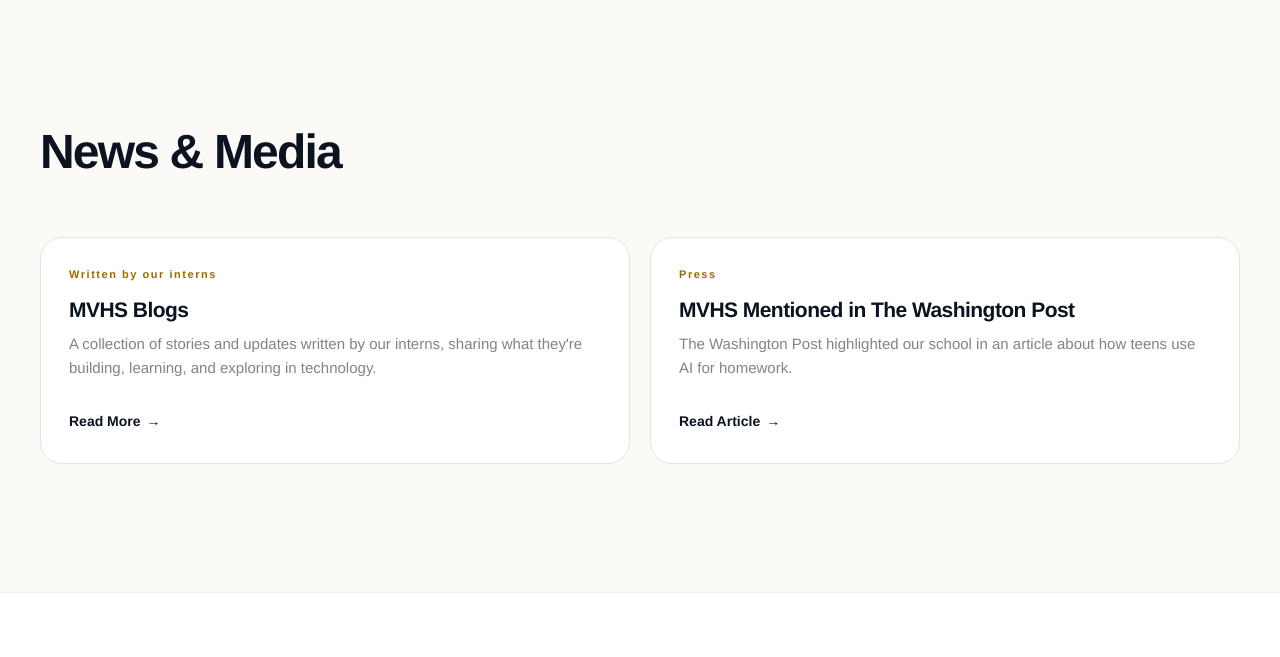
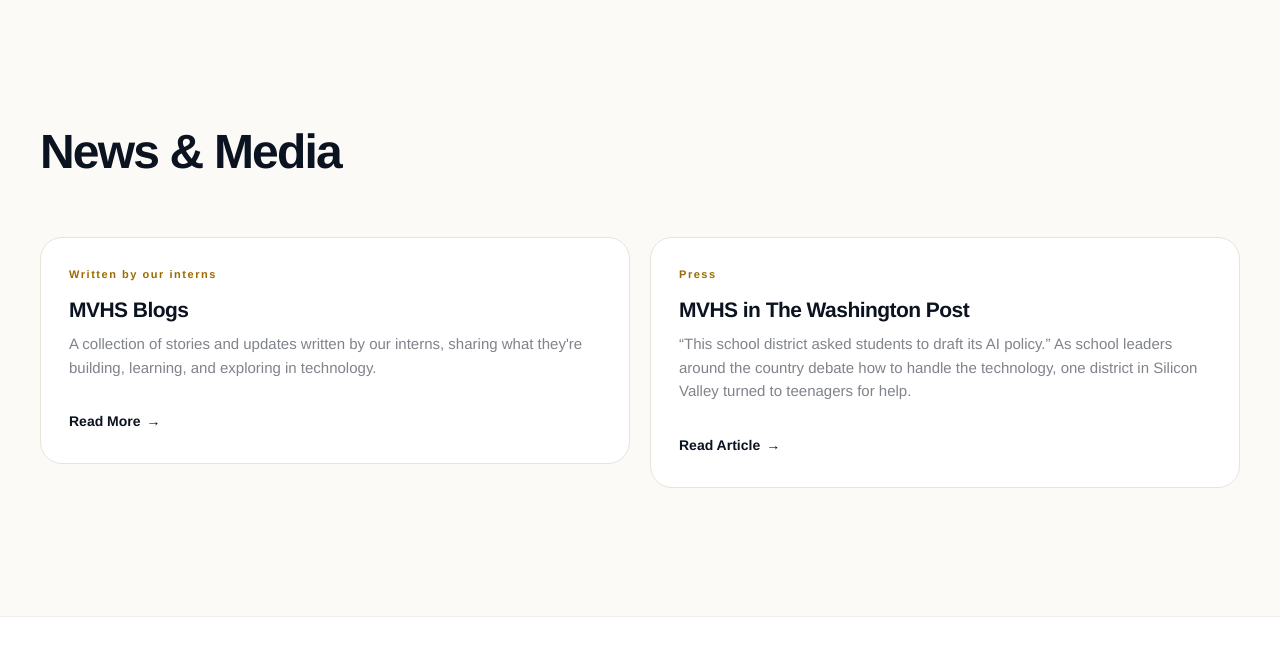
Before and after one commit to MVHS-Tech-Internship/tech-internship-website-main, a Flask app: template templates/index.html in a window 1280 px wide. Shown: the part 3611-4268 px from the top of the page. Run offline with Flask 3, Linux system fonts and the light colour scheme; the template is opened without the code that fills it, so the values that code supplies are empty; some web fonts are replaced.

Commit message:
Correct the Washington Post headline; add read time
The site described the article as being about 'how teens use AI for
homework', which matches the URL slug but not the published piece. The
screenshot supplied shows the actual headline is 'This school district
asked students to draft its AI policy', with the deck 'As school leaders
around the country debate how to handle the technology, one district in
Silicon Valley turned to teenagers for help.' Corrected on both the news
page and the homepage card.

The screenshot itself is still outstanding: it was pasted from a macOS
temp directory that has since been cleaned up, and it is not on the
clipboard, so there is no file to place. The slot is ready for it.

```diff
--- a/templates/index.html
+++ b/templates/index.html
@@ -201,8 +201,8 @@
       </a>
       <a class="card card-link" href="https://www.washingtonpost.com/technology/2025/10/05/school-ai-homework-teens/" target="_blank" rel="noopener">
         <span class="card-num">Press</span>
-        <h3>MVHS Mentioned in The Washington Post</h3>
-        <p>The Washington Post highlighted our school in an article about how teens use AI for homework.</p>
+        <h3>MVHS in The Washington Post</h3>
+        <p>&ldquo;This school district asked students to draft its AI policy.&rdquo; As school leaders around the country debate how to handle the technology, one district in Silicon Valley turned to teenagers for help.</p>
         <span class="go">Read Article <span class="arw">&rarr;</span></span>
       </a>
     </div>
```
Also changed, not shown: templates/news.html (+4 -3 lines).
